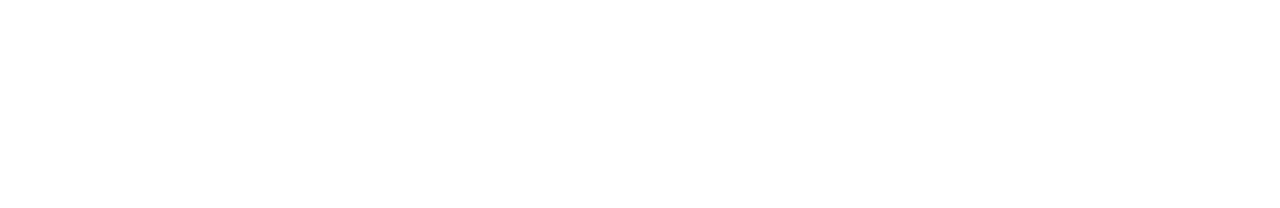
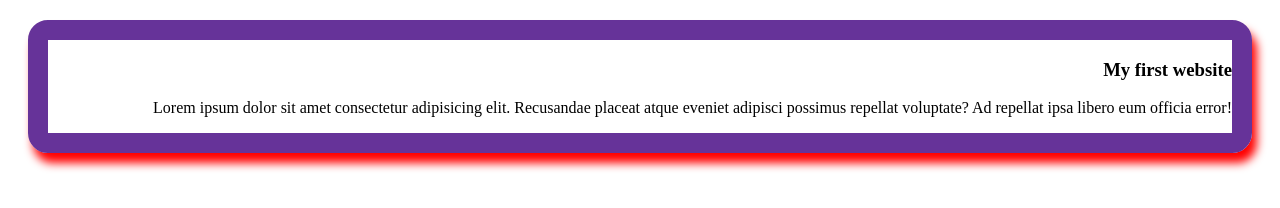
Before and after one commit to Sharif42200/basic_reset_repo_2nd, a plain HTML site: page index.html in a window 1280 px wide. Drawn offline with Linux system fonts and the light colour scheme.

Commit message:
added_first_blog

```diff
--- a/index.html
+++ b/index.html
@@ -4,8 +4,12 @@
     <meta charset="UTF-8">
     <meta name="viewport" content="width=device-width, initial-scale=1.0">
     <title>basic_reset_repo_2nd</title>
+    <link rel="stylesheet" href="styles.css">
 </head>
 <body>
-
+    <div class="git_blog">
+        <h3>My first website</h3>
+        <p>Lorem ipsum dolor sit amet consectetur adipisicing elit. Recusandae placeat atque eveniet adipisci possimus repellat voluptate? Ad repellat ipsa libero eum officia error!</p>
+    </div>
 </body>
 </html>
--- /dev/null
+++ b/styles.css
@@ -0,0 +1,7 @@
+.git_blog{
+    border: 20px solid rebeccapurple;
+    margin: 20px;
+    border-radius: 20px;
+    box-shadow: 5px 10px 10px red;
+    text-align: right;
+}
```
